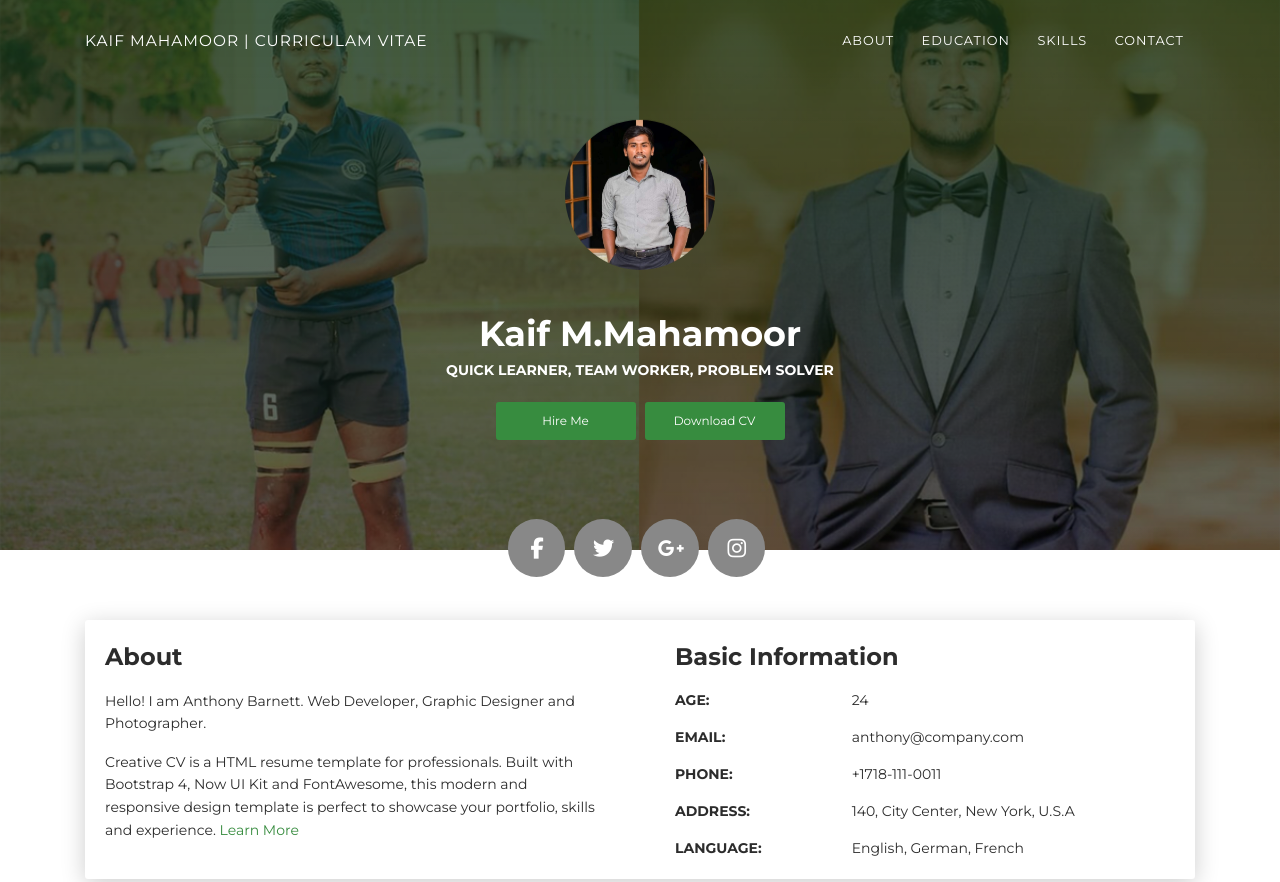
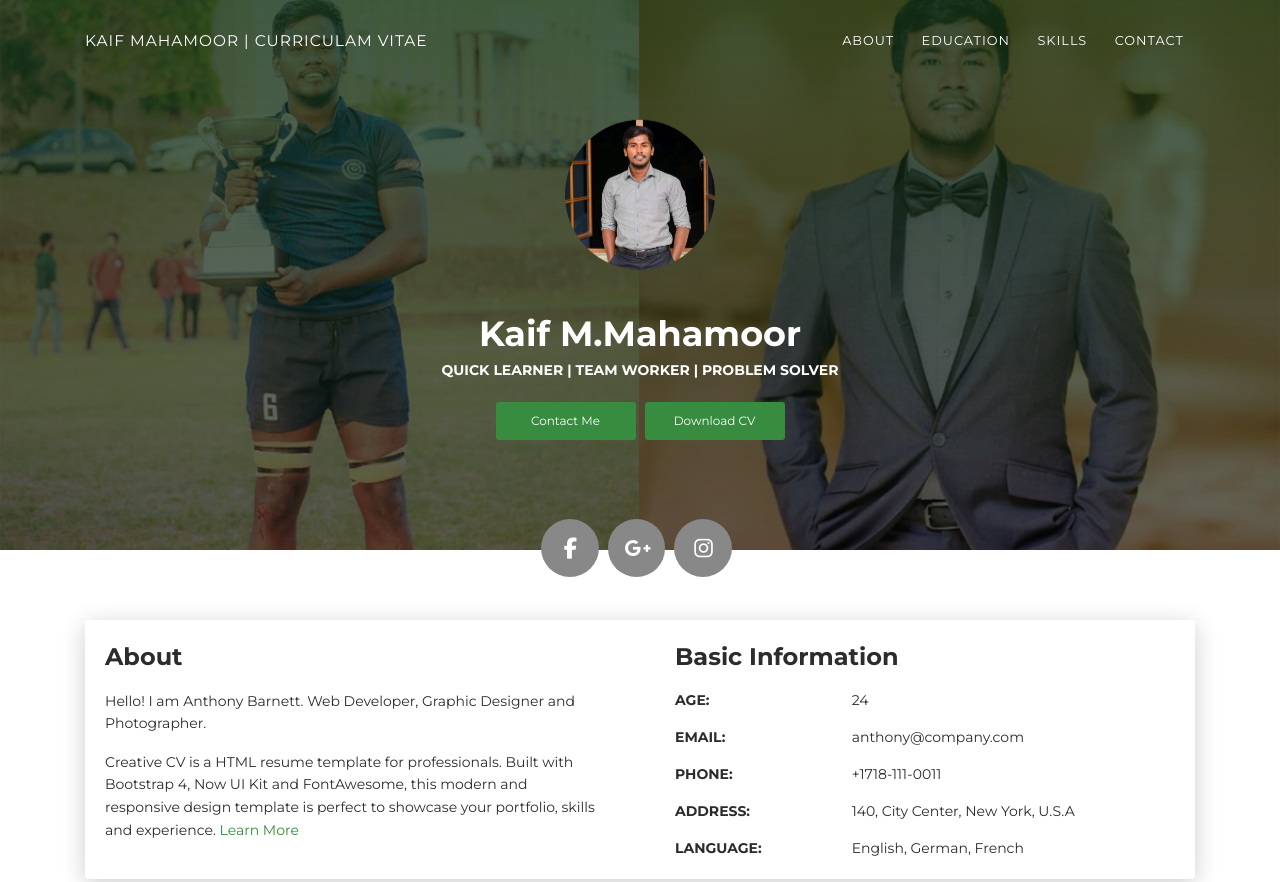
Before and after one commit to KaifMahamoor/OnlineCV, a plain HTML site: page index.html in a window 1280 px wide. Shown: the top 882 px of the page. Drawn offline with Linux system fonts and the light colour scheme.

Commit message:
removed twitter button

```diff
--- a/index.html
+++ b/index.html
@@ -42,12 +42,12 @@
         <div class="content-center">
           <div class="cc-profile-image"><a href="#"><img src="images/kaif1.jpg" alt="Image"/></a></div>
           <div class="h2 title">Kaif M.Mahamoor</div>
-          <p class="category text-white">Quick Learner, Team Worker, Problem Solver</p><a class="btn btn-primary smooth-scroll mr-2" href="#contact" data-aos="zoom-in" data-aos-anchor="data-aos-anchor">Hire Me</a><a class="btn btn-primary" href="#" data-aos="zoom-in" data-aos-anchor="data-aos-anchor">Download CV</a>
+          <p class="category text-white">Quick Learner | Team Worker | Problem Solver</p><a class="btn btn-primary smooth-scroll mr-2" href="#contact" data-aos="zoom-in" data-aos-anchor="data-aos-anchor">Contact Me</a><a class="btn btn-primary" href="#" data-aos="zoom-in" data-aos-anchor="data-aos-anchor">Download CV</a>
         </div>
       </div>
       <div class="section">
         <div class="container">
-          <div class="button-container"><a class="btn btn-default btn-round btn-lg btn-icon" href="#" rel="tooltip" title="Follow me on Facebook"><i class="fa fa-facebook"></i></a><a class="btn btn-default btn-round btn-lg btn-icon" href="#" rel="tooltip" title="Follow me on Twitter"><i class="fa fa-twitter"></i></a><a class="btn btn-default btn-round btn-lg btn-icon" href="#" rel="tooltip" title="Follow me on Google+"><i class="fa fa-google-plus"></i></a><a class="btn btn-default btn-round btn-lg btn-icon" href="#" rel="tooltip" title="Follow me on Instagram"><i class="fa fa-instagram"></i></a></div>
+          <div class="button-container"><a class="btn btn-default btn-round btn-lg btn-icon" href="#" rel="tooltip" title="Check me on Facebook"><i class="fa fa-facebook"></i></a><a class="btn btn-default btn-round btn-lg btn-icon" href="#" rel="tooltip" title="Follow me on Google+"><i class="fa fa-google-plus"></i></a><a class="btn btn-default btn-round btn-lg btn-icon" href="#" rel="tooltip" title="Follow me on Instagram"><i class="fa fa-instagram"></i></a></div>
         </div>
       </div>
     </div>
```
